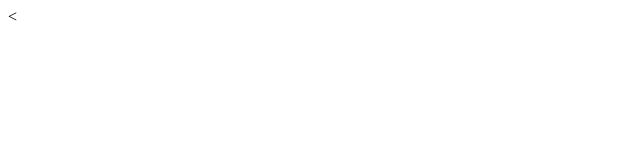
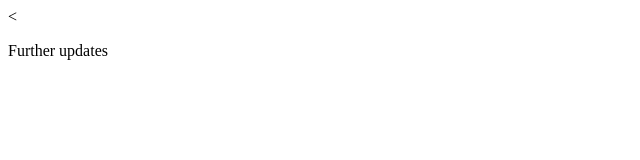
Before and after one commit to Sjacobnsec/newGitTest, a plain HTML site: page index.html in a window 1280 px wide. Shown: the full height of the page, 0-640 px from the left. Drawn offline with Linux system fonts and the light colour scheme.

Commit message:
Update index.html

```diff
--- a/index.html
+++ b/index.html
@@ -5,6 +5,6 @@
 	</title>
 </head>
 <body>
-
+	<p>Further updates</p>
 </body>
 </html>
```
